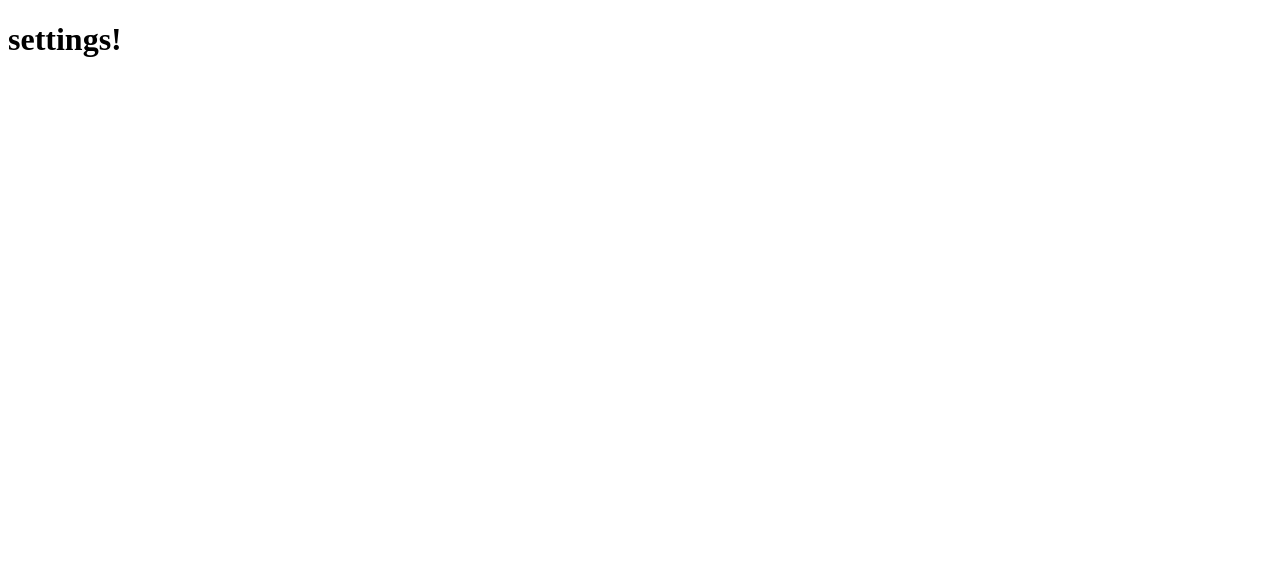
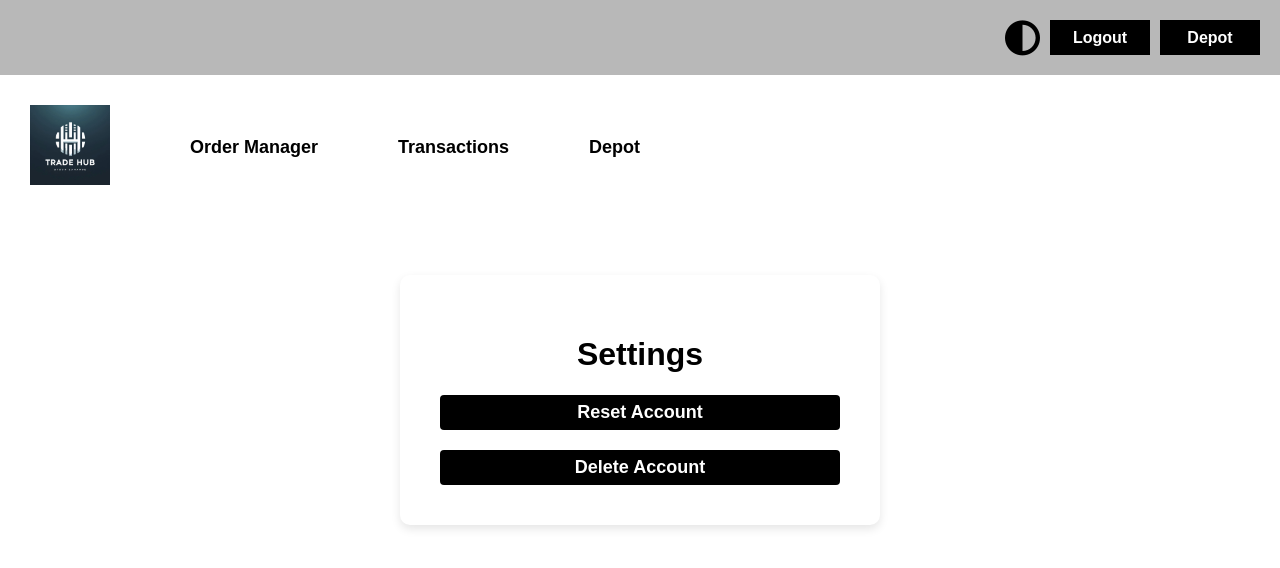
Before and after one commit to McLovin-81/trade-hub, a Flask app: a page that uses app/templates/settings/settings.html in a window 1280 px wide. Before the commit the part shown is almost empty. Shown: the top 568 px of the page. Run offline with Flask 3, Linux system fonts and the light colour scheme; the visitor is signed in with stand-in values (Sample User, id 1).

Commit message:
Settings desigsn

```diff
--- a/app/static/css/orderManager.css
+++ b/app/static/css/orderManager.css
@@ -50,8 +50,6 @@ h1 {
 
 /* Submit Button */
 .submit-btn {
-  background-color: var(--button-bg-color, #1ae8b5); /* Button background */
-  color: var(--button-text-color, #ffffff); /* Button text color */
   padding: 14px;
   width: 100%;
   border: none;
@@ -59,8 +57,6 @@ h1 {
   font-size: 18px;
   cursor: pointer;
   margin-top: 20px;
-  transition: background-color 0.2s ease;
-
   /* Flexbox for vertical and horizontal centering */
   display: flex;
   align-items: center; /* Vertically center text */
--- /dev/null
+++ b/app/static/css/settings.css
@@ -0,0 +1,32 @@
+/* Settings Page Container */
+.settings-container {
+    padding: 40px;
+    width: 400px;
+    max-width: 100%;
+    text-align: center;
+    margin: 50px auto;
+    border-radius: 10px;
+    box-shadow: 0 4px 10px rgba(0, 0, 0, 0.1);
+}
+
+/* Buttons */
+.settings-options .btn {
+    padding: 14px;
+    width: 100%;
+    border: none;
+    border-radius: 4px;
+    font-size: 18px;
+    margin-top: 20px;
+    cursor: pointer;
+    /* Flexbox for vertical and horizontal centering */
+    display: flex;
+    align-items: center; /* Vertically center text */
+    justify-content: center; /* Horizontally center text */
+    text-align: center; /* Ensure text is centered if it wraps */
+}
+
+/* Hover Effects */
+.settings-options .btn:hover {
+    background-color: red;
+    color: #ffffff;
+}
--- a/app/templates/settings/settings.html
+++ b/app/templates/settings/settings.html
@@ -1,11 +1,57 @@
 <!DOCTYPE html>
 <html lang="en">
+
 <head>
     <meta charset="UTF-8">
     <meta name="viewport" content="width=device-width, initial-scale=1.0">
-    <title>Document</title>
+    <title>{{ current_user.username }}'s Settings</title>
+
+    <link rel="stylesheet" href="{{ url_for('static', filename='css/styles.css') }}"> <!-- Global styles -->
+    <link rel="stylesheet" href="{{ url_for('static', filename='css/navBars.css') }}"> <!-- Navigation-specific styles -->
+    <link rel="stylesheet" href="{{ url_for('static', filename='css/settings.css') }}"> <!-- Settings-specific styles -->
+
+    <!-- Font Awesome CDN -->
+    <link rel="stylesheet" href="https://cdnjs.cloudflare.com/ajax/libs/font-awesome/6.0.0-beta3/css/all.min.css">
 </head>
+
 <body>
-    <h1>settings!</h1>
+    <!-- Top Navigation -->
+    <header class="top-nav">
+        <i class="fa-solid fa-circle-half-stroke dark-mode-toggle" aria-label="Toggle Dark Mode" tabindex="0"></i>
+        <button class="btn" onclick="window.location.href='{{ url_for('auth.logout') }}'">Logout</button>
+        <button class="btn" onclick="window.location.href='{{ url_for('depot.depot', username=current_user.username) }}'">Depot</button>
+    </header>
+
+    <!-- Main Navigation -->
+    <nav class="main-nav">
+        <a href="{{ url_for('depot.depot', username=current_user.username) }}" aria-label="Trade Hub Home">
+            <img class="logo" src="{{ url_for('static', filename='images/logo.jpg') }}" alt="Trade Hub Logo">
+        </a>
+        <a href="{{ url_for('depot.ordermanagement', username=current_user.username) }}" aria-label="Order Manager">Order Manager</a>
+        <a href="{{ url_for('depot.user_transactions', username=current_user.username) }}" aria-label="Transactions">Transactions</a>
+        <a href="{{ url_for('depot.depot', username=current_user.username) }}" aria-label="Depot">Depot</a>
+    </nav>
+
+    <main class="settings-container">
+        <h1>Settings</h1>
+
+        <div class="settings-options">
+            <button class="btn reset-btn" onclick="resetAccount()">Reset Account</button>
+            <button class="btn delete-btn" onclick="deleteAccount()">Delete Account</button>
+        </div>
+    </main>
+
+    <!-- Scripts -->
+    <script>
+        function resetAccount() {
+            // Logic for resetting the account
+            alert("Account reset functionality goes here.");
+        }
+
+        function deleteAccount() {
+            // Logic for deleting the account
+            alert("Account deletion functionality goes here.");
+        }
+    </script>
 </body>
 </html>
```
